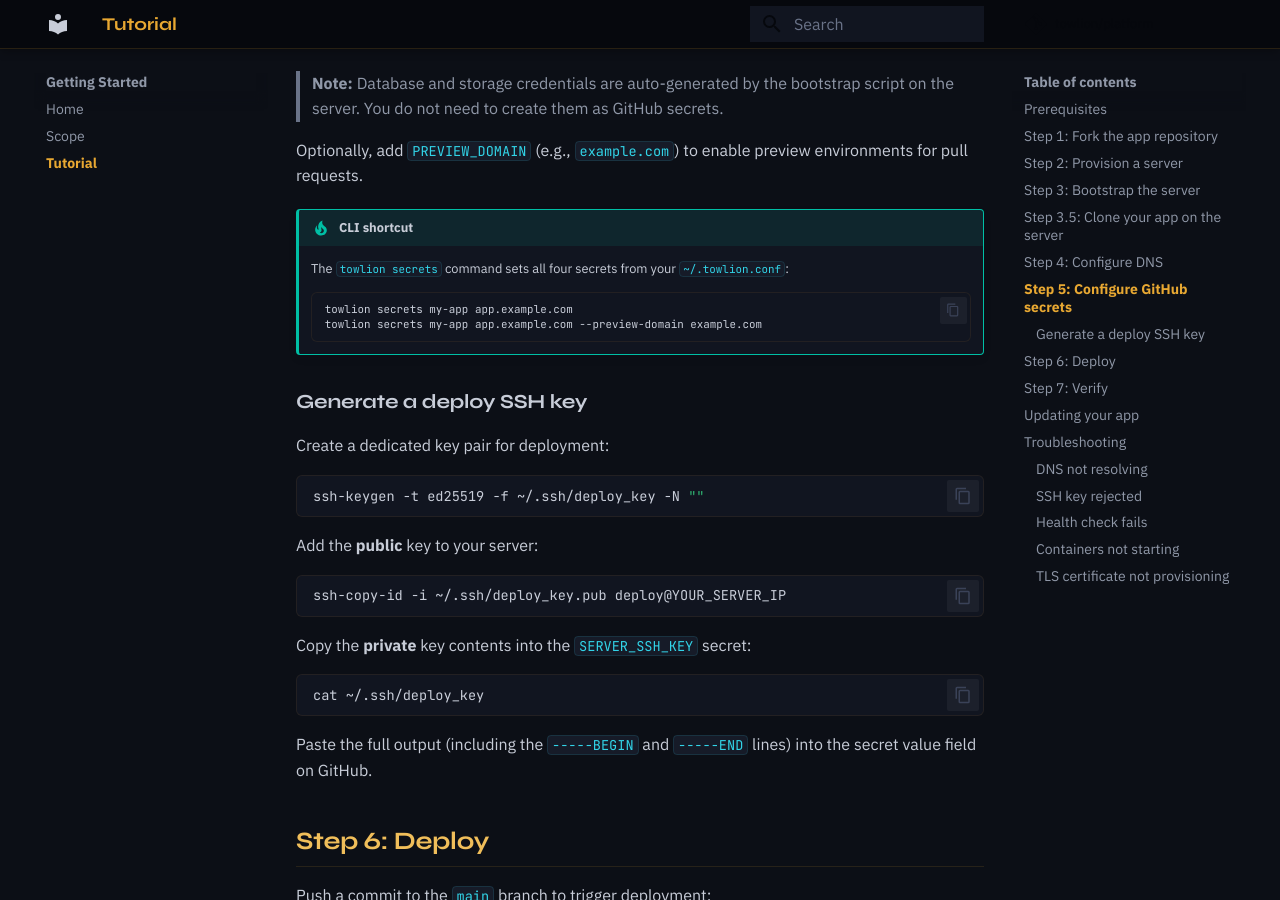
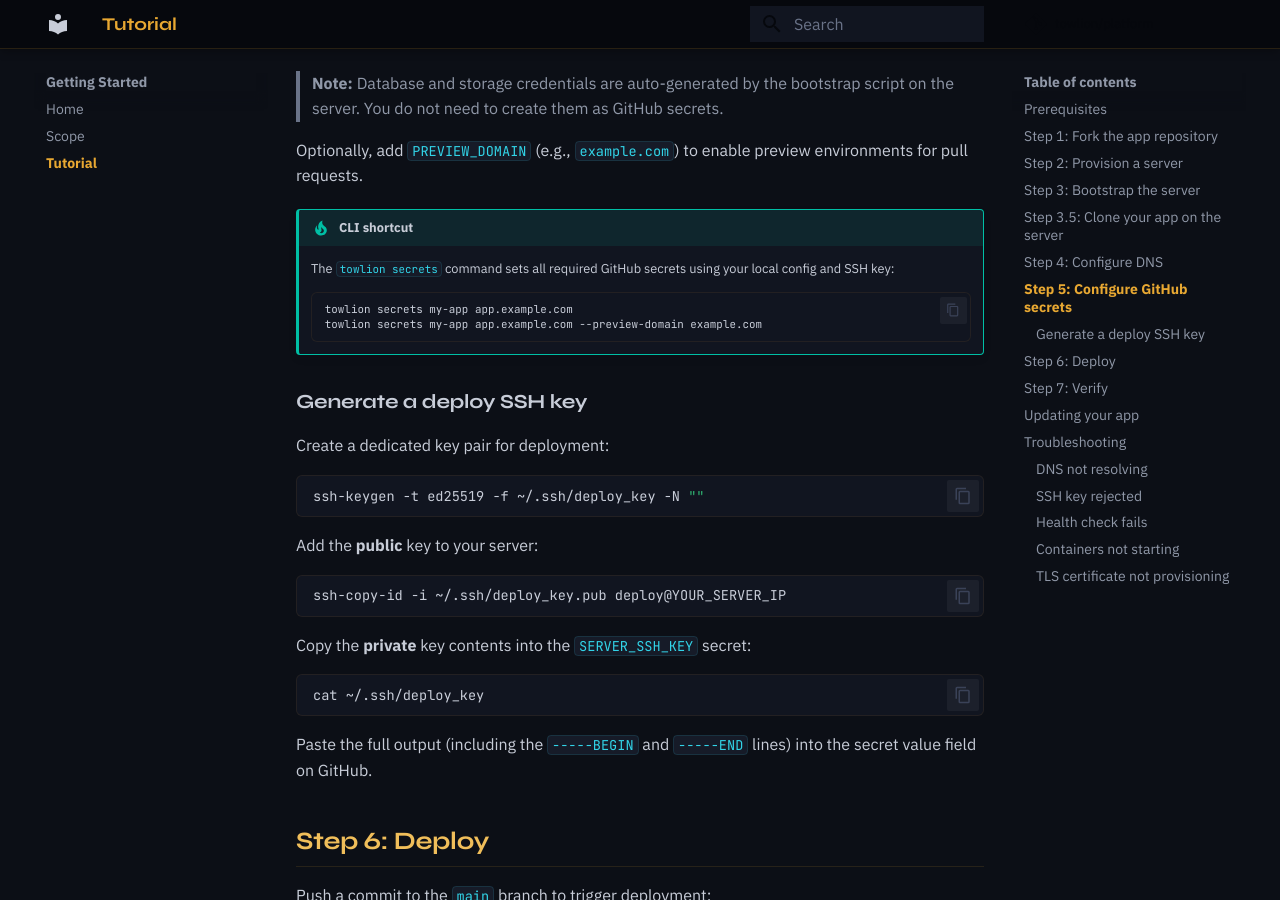
Before and after one commit to towlion/platform, an MkDocs documentation site: the page built from docs/tutorial.md, in a window 1280 px wide and 900 px high, scrolled down 4360 px. Built offline with MkDocs 1.6.1 and Material for MkDocs 9.7.7, drawn with Linux system fonts in a browser that asks for light colours; comment, search, counter and statistics services are not loaded.

Commit message:
docs: fix misleading wording in tutorial CLI tip
The tip previously said secrets come "from your ~/.towlion.conf" but
only 2 of 4 secrets originate there; APP_DOMAIN comes from the CLI
argument and SERVER_SSH_KEY is read from the key file.

Co-Authored-By: Claude Opus 4.6 (1M context) <noreply@anthropic.com>

````diff
--- a/docs/tutorial.md
+++ b/docs/tutorial.md
@@ -171,7 +171,7 @@ In your forked repository on GitHub, go to **Settings > Secrets and variables >
 Optionally, add `PREVIEW_DOMAIN` (e.g., `example.com`) to enable preview environments for pull requests.
 
 !!! tip "CLI shortcut"
-    The `towlion secrets` command sets all four secrets from your `~/.towlion.conf`:
+    The `towlion secrets` command sets all required GitHub secrets using your local config and SSH key:
     ```bash
     towlion secrets my-app app.example.com
     towlion secrets my-app app.example.com --preview-domain example.com
````
